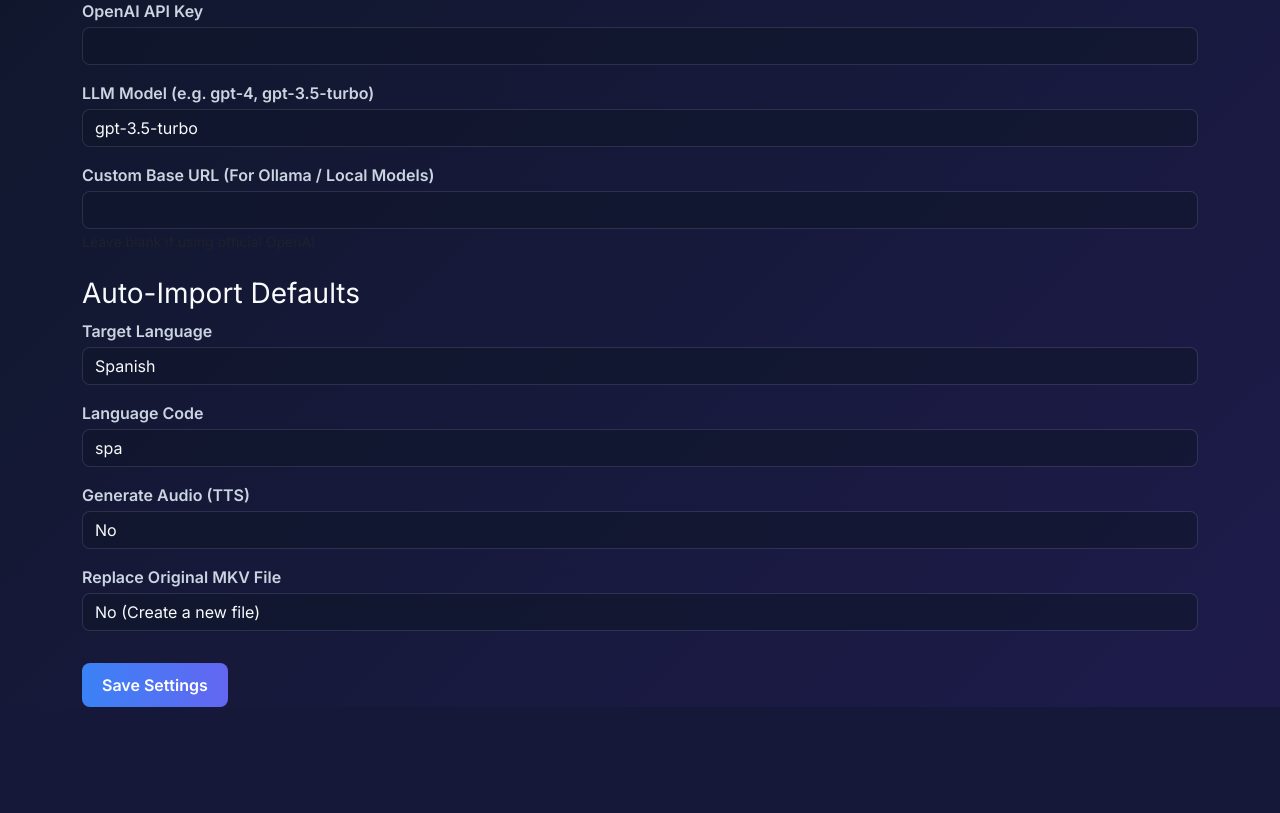
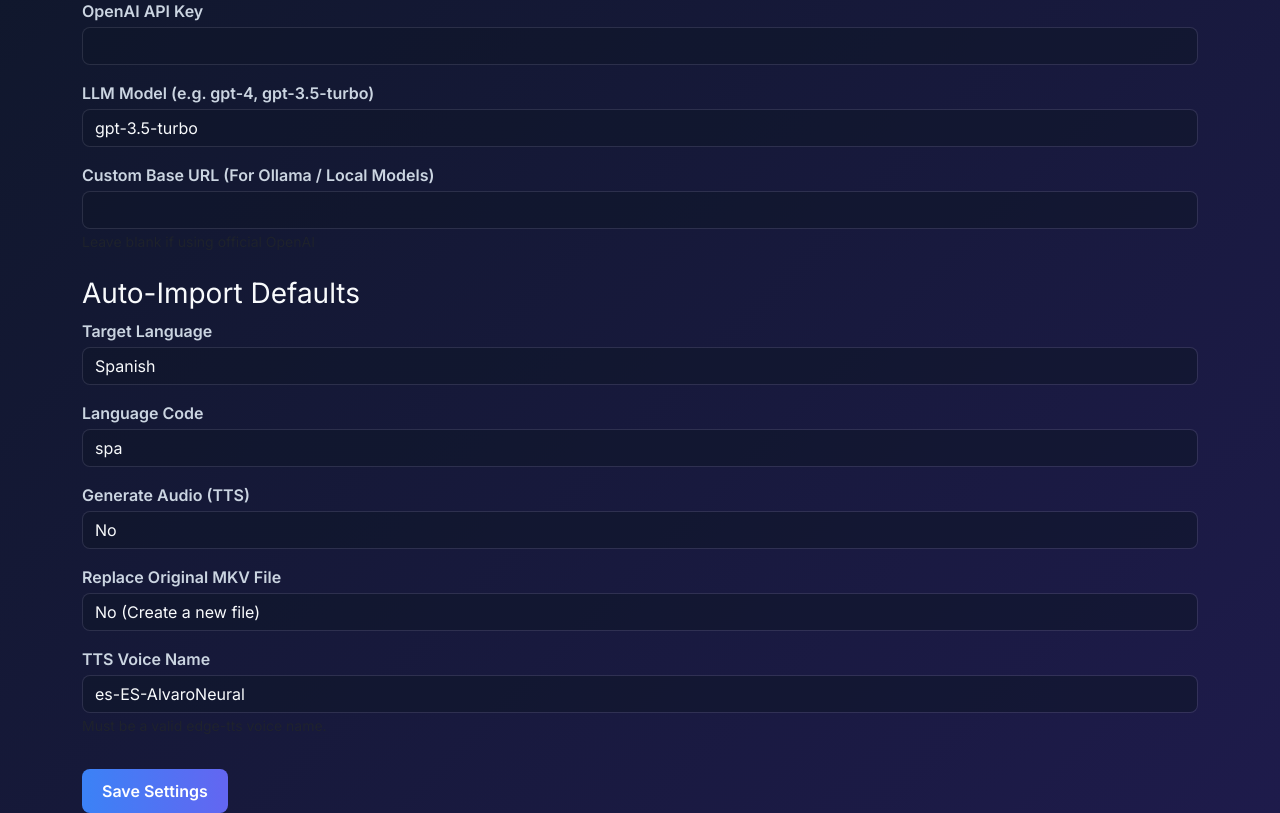
Before and after one commit to xeroxmalf/translatarr, a FastAPI app: page /settings in a window 1280 px wide. Shown: the part 193-1006 px from the top of the page. Before the commit the page ends 900 px from the top, so only its background shows below. Run offline with FastAPI, Linux system fonts and the light colour scheme; parts of the project's set-up code (start-up, migrations or seed data) failed here and were passed over.

Commit message:
fix: Harden media duration parsing and fix static Spanish TTS voice bug

```diff
--- a/app/main.py
+++ b/app/main.py
@@ -45,6 +45,7 @@ def process_job_sync(job_id: int):
         api_key = crud.get_setting(db, "openai_api_key", os.environ.get("OPENAI_API_KEY", ""))
         llm_model = crud.get_setting(db, "llm_model", "gpt-3.5-turbo")
         base_url = crud.get_setting(db, "base_url", "")
+        tts_voice = crud.get_setting(db, "tts_voice", "es-ES-AlvaroNeural")
 
         cli_path = os.path.join(os.path.dirname(os.path.dirname(__file__)), "main.py")
 
@@ -59,7 +60,7 @@ def process_job_sync(job_id: int):
         if base_url:
             cmd.extend(["--base-url", base_url])
         if job.generate_audio:
-            cmd.append("--generate-audio")
+            cmd.extend(["--generate-audio", "--voice", tts_voice])
         if job.replace_original:
             cmd.append("--replace-original")
 
--- a/templates/settings.html
+++ b/templates/settings.html
@@ -133,6 +133,11 @@
                     <option value="true" {% if settings.get('auto_replace_original') == 'true' %}selected{% endif %}>Yes (Overwrite original file)</option>
                 </select>
             </div>
+            <div class="mb-3">
+                <label>TTS Voice Name</label>
+                <input type="text" name="tts_voice" class="form-control" value="{{ settings.get('tts_voice', 'es-ES-AlvaroNeural') }}" placeholder="e.g. fr-FR-HenriNeural">
+                <small class="text-muted">Must be a valid edge-tts voice name.</small>
+            </div>
 
             <button type="submit" class="btn btn-primary mt-3">Save Settings</button>
         </form>
--- a/tts_gen.py
+++ b/tts_gen.py
@@ -25,7 +25,10 @@ def generate_audio_from_srt(srt_file, output_audio_file, video_file, default_voi
     # Get total video duration to make sure our audio track is long enough
     try:
         info = mediainfo(video_file)
-        duration_ms = int(float(info.get('duration', 0)) * 1000)
+        duration_str = info.get('duration')
+        if not duration_str:
+            duration_str = "0"
+        duration_ms = int(float(duration_str) * 1000)
     except Exception as e:
         logger.warning(f"Could not get video duration, using subtitle end time. {e}")
         if subs:
```
